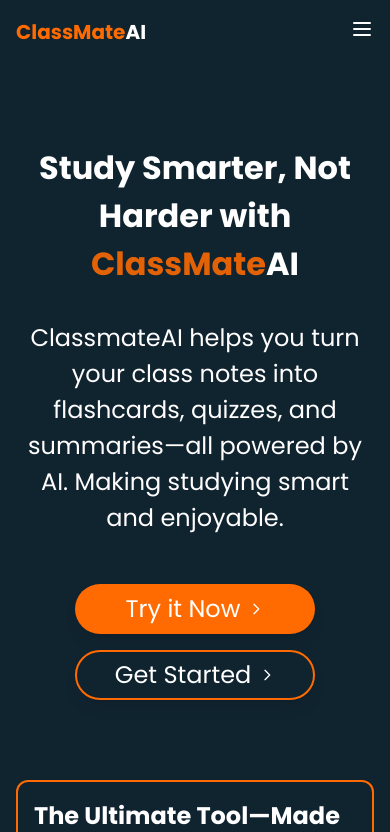
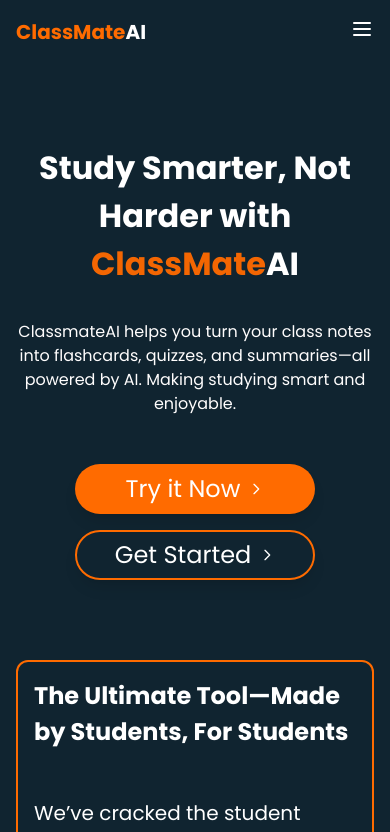
Before and after one commit to isaka-12/ClassMateAI, a React (Vite) app in the folder client/: page / in a window 390 px wide. Shown: the top 832 px of the page. Built offline with nearby package versions, Linux system fonts and the light colour scheme.

Commit message:
completed home

```diff
--- a/client/src/features/home/components/HeroSection.tsx
+++ b/client/src/features/home/components/HeroSection.tsx
@@ -9,7 +9,7 @@
           <h1 className="mb-8 text-[32px] md:text-[48px] font-bold text-gray-900  animate-fade-in-up lg:text-[48px] max-w-3xl">
             Study Smarter, Not Harder with <span className="text-secondary animate-pulse">ClassMate</span>AI
           </h1>
-          <p className="max-w-2xl mx-auto mb-12 text-[24px] text-gray animate-fade-in-up animation-delay-200">
+          <p className="max-w-2xl mx-auto mb-12 text-[16px] md:text-[24px] text-gray animate-fade-in-up animation-delay-200">
             ClassmateAI helps you turn your class notes into flashcards, quizzes, and summaries—all powered by AI. Making studying smart and enjoyable.
           </p>
           <div className="flex flex-col items-center justify-center gap-4 sm:flex-row animate-fade-in-up animation-delay-400">
```
